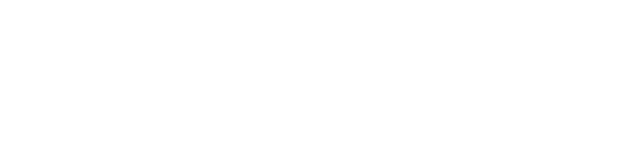
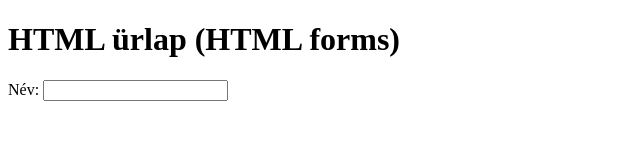
Before and after one commit to robertbiro/urlap, a plain HTML site: page index.html in a window 1280 px wide. Shown: the whole page, without its empty margins (0-640 px from the left). Drawn offline with Linux system fonts and the light colour scheme.

Commit message:
add input line

```diff
--- a/index.html
+++ b/index.html
@@ -6,6 +6,10 @@
     <title>Document</title>
 </head>
 <body>
-
+    <form action="">
+        <h1>HTML ürlap (HTML forms)</h1>
+        <label for="">Név:</label>
+        <input type="text">
+    </form>
 </body>
 </html>
```
